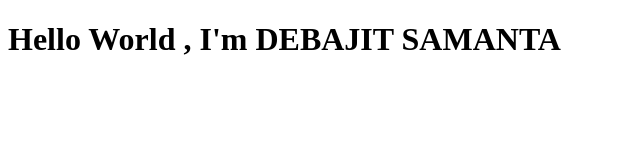
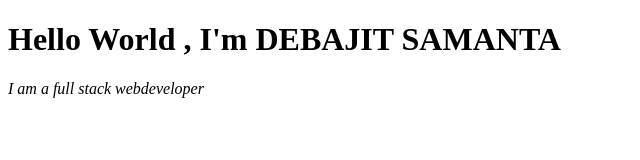
Before and after one commit to DEBAJITSAMANTA7/WEB-DEVELOPMENT, a plain HTML site: page index.html in a window 1280 px wide. Shown: the whole page, without its empty margins (0-640 px from the left). Drawn offline with Linux system fonts and the light colour scheme.

Commit message:
3st Change

```diff
--- a/index.html
+++ b/index.html
@@ -7,5 +7,7 @@
 </head>
 <body>
     <h1>Hello World , I'm DEBAJIT SAMANTA</h1>
+    <i>I am a full stack webdeveloper
+    </i>
 </body>
 </html>
```
